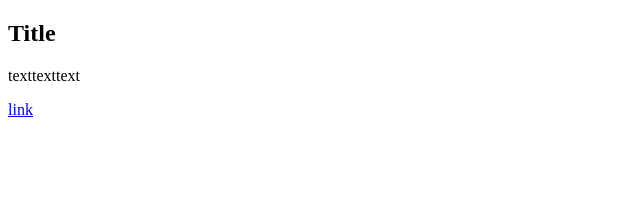
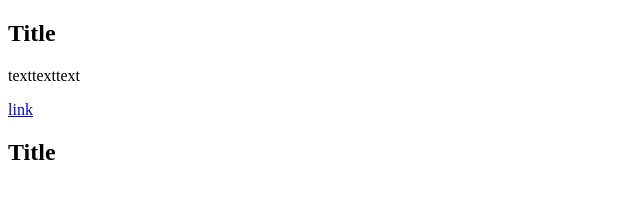
Before and after one commit to Nobu-kt/git-practice2, a plain HTML site: page index.html in a window 1280 px wide. Shown: the full height of the page, 0-640 px from the left. Drawn offline with Linux system fonts and the light colour scheme.

Commit message:
index.html cganged

```diff
--- a/index.html
+++ b/index.html
@@ -15,6 +15,10 @@
         <a href="#">link</a>
     </section>
 
+    <section>
+        <h2>Title</h2>
+    </section>
+
     <script src="main.js"></script>
 </body>
 
```
